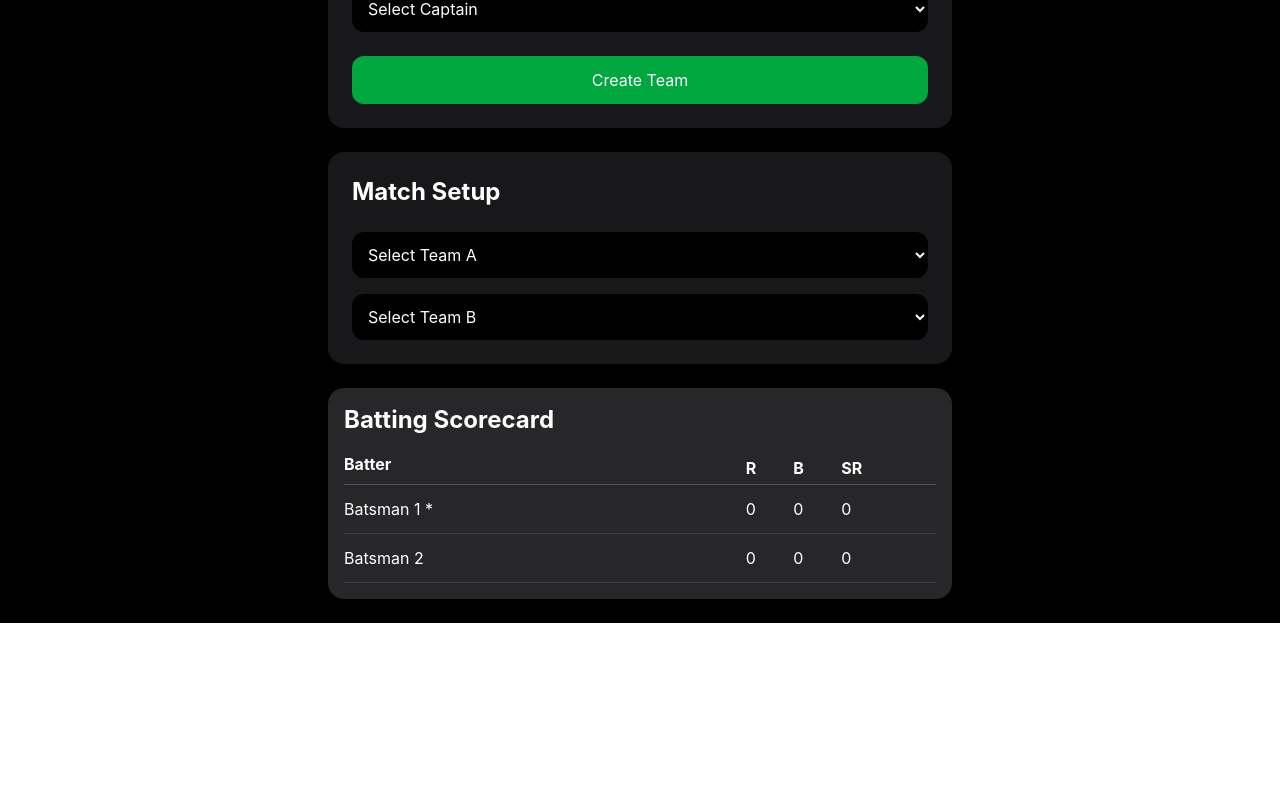
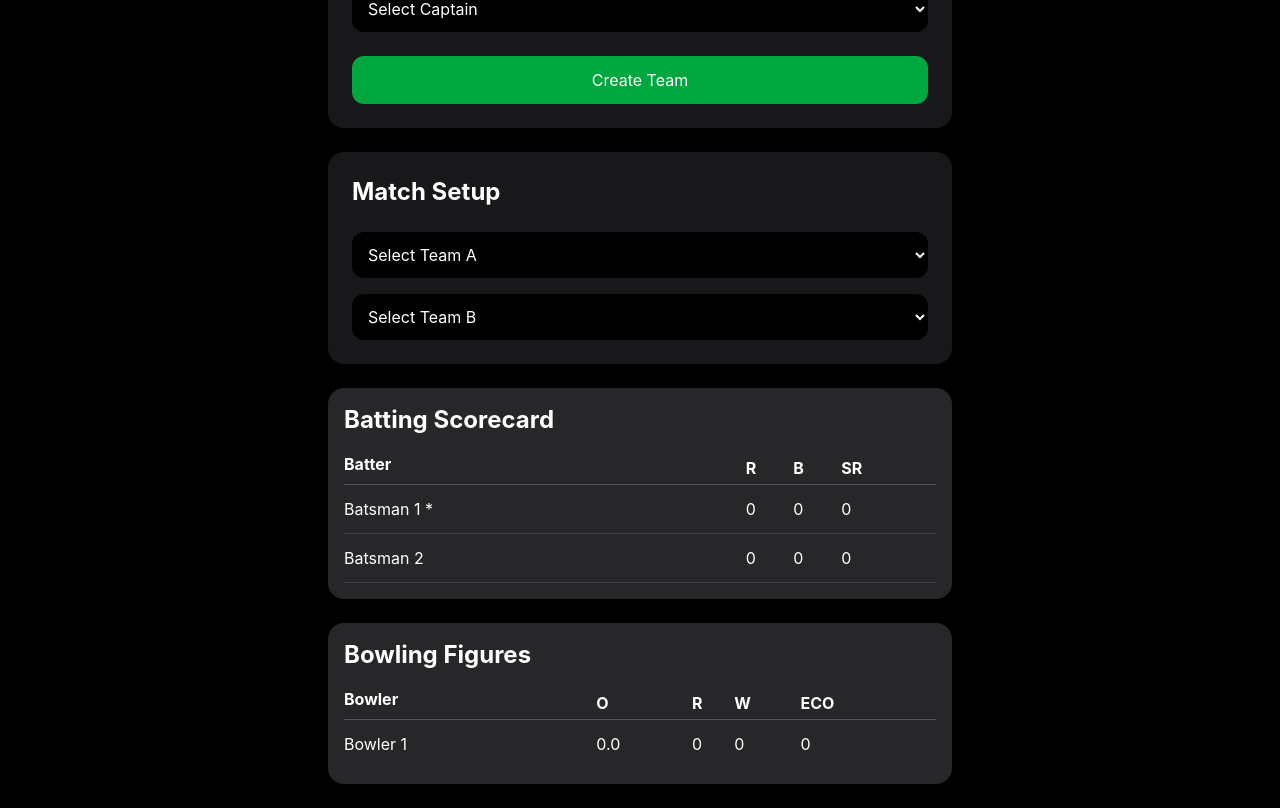
Before and after one commit to Ritik-453/gully-cricket-dashboard, a React (Vite) app: page / in a window 1280 px wide. Shown: the part 1158-1966 px from the top of the page. Before the commit the page ends 1781 px from the top, so only its background shows below. Built offline with nearby package versions, Linux system fonts and the light colour scheme.

Commit message:
Added Bowling ScoreCard

```diff
--- a/src/App.jsx
+++ b/src/App.jsx
@@ -8,6 +8,7 @@ import FallOfWickets from "./components/FallOfWickets"
 import CreateTeam from "./pages/CreateTeam"
 import MatchSetup from "./components/MatchSetup"
 import BattingScorecard from "./components/BattingScorecard"
+import BowlingScorecard from "./components/BowlingScorecard"
 
 export default function App() {
 
@@ -28,6 +29,12 @@ const addRuns = (runs) => {
     setBalls(prev => prev + 1)
 
     setHistory(prev => [...prev, runs])
+
+    setBowler(prev => ({
+    ...prev,
+    runs: prev.runs + runs,
+    balls: prev.balls + 1,
+  }))
 
     setBatters(prev => {
 
@@ -80,6 +87,12 @@ const addWicket = () => {
 
     setHistory(prev => [...prev, "W"])
 
+    setBowler(prev => ({
+        ...prev,
+        wickets: prev.wickets + 1,
+        balls: prev.balls + 1,
+      }))
+
     setFallOfWickets(prev => [
       ...prev,
       wicketInfo,
@@ -100,18 +113,29 @@ const addWicket = () => {
   }
 
 const addWide = () => {
-    setScore(score + 1)
+
+    setScore(prev => prev + 1)
 
     setHistory(prev => [...prev, "Wd"])
+
+    setBowler(prev => ({
+      ...prev,
+      runs: prev.runs + 1,
+    }))
   }
 
 const addNoBall = () => {
-    setScore(score + 1)
-    setFreeHit(true)
+
+    setScore(prev => prev + 1)
 
     setHistory(prev => [...prev, "Nb"])
 
-    setfreeHit(true)
+    setBowler(prev => ({
+      ...prev,
+      runs: prev.runs + 1,
+    }))
+
+    setFreeHit(true)
   }
 
 const overs =
@@ -136,6 +160,13 @@ const addWicket = () => {
 
 const [currentStriker, setCurrentStriker] =
     useState(0)
+
+const [bowler, setBowler] = useState({
+    name: "Bowler 1",
+    runs: 0,
+    wickets: 0,
+    balls: 0,
+  })
 
   return (
     <div className="min-h-screen bg-black text-white">
@@ -177,6 +208,8 @@ const addWicket = () => {
           currentStriker={currentStriker}
         />
 
+        <BowlingScorecard bowler={bowler} />
+
       </div>
     </div>
   )
--- /dev/null
+++ b/src/components/BowlingScorecard.jsx
@@ -0,0 +1,61 @@
+export default function BowlingScorecard({
+  bowler,
+}) {
+
+  const overs =
+    `${Math.floor(bowler.balls / 6)}.${bowler.balls % 6}`
+
+  const economy =
+    bowler.balls > 0
+      ? (
+          bowler.runs /
+          (bowler.balls / 6)
+        ).toFixed(2)
+      : 0
+
+  return (
+    <div className="bg-zinc-800 p-4 rounded-2xl mt-6">
+
+      <h2 className="text-2xl font-bold mb-4">
+        Bowling Figures
+      </h2>
+
+      <table className="w-full">
+
+        <thead>
+          <tr className="text-left border-b border-zinc-600">
+
+            <th className="pb-2">Bowler</th>
+            <th>O</th>
+            <th>R</th>
+            <th>W</th>
+            <th>ECO</th>
+
+          </tr>
+        </thead>
+
+        <tbody>
+
+          <tr>
+
+            <td className="py-3">
+              {bowler.name}
+            </td>
+
+            <td>{overs}</td>
+
+            <td>{bowler.runs}</td>
+
+            <td>{bowler.wickets}</td>
+
+            <td>{economy}</td>
+
+          </tr>
+
+        </tbody>
+
+      </table>
+
+    </div>
+  )
+}
```
Lines whose indentation alone changed are shown as unchanged.
